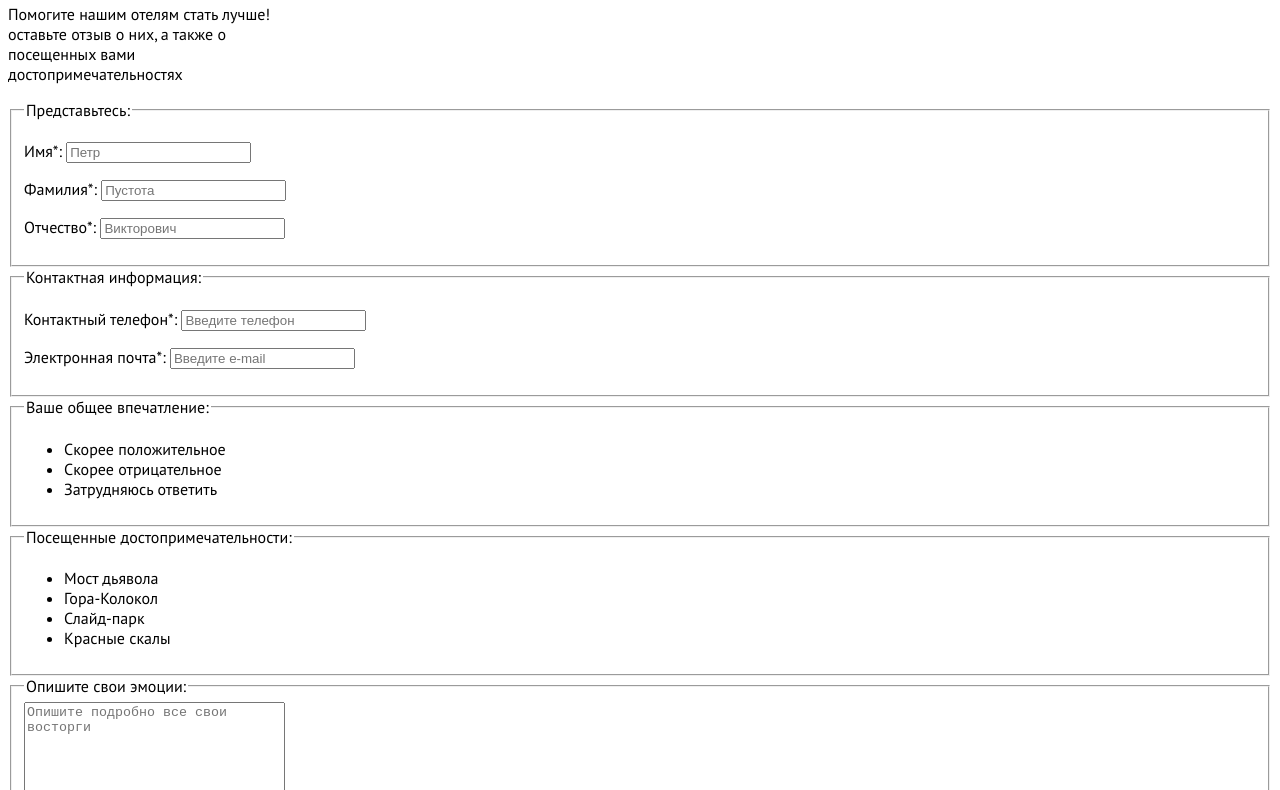
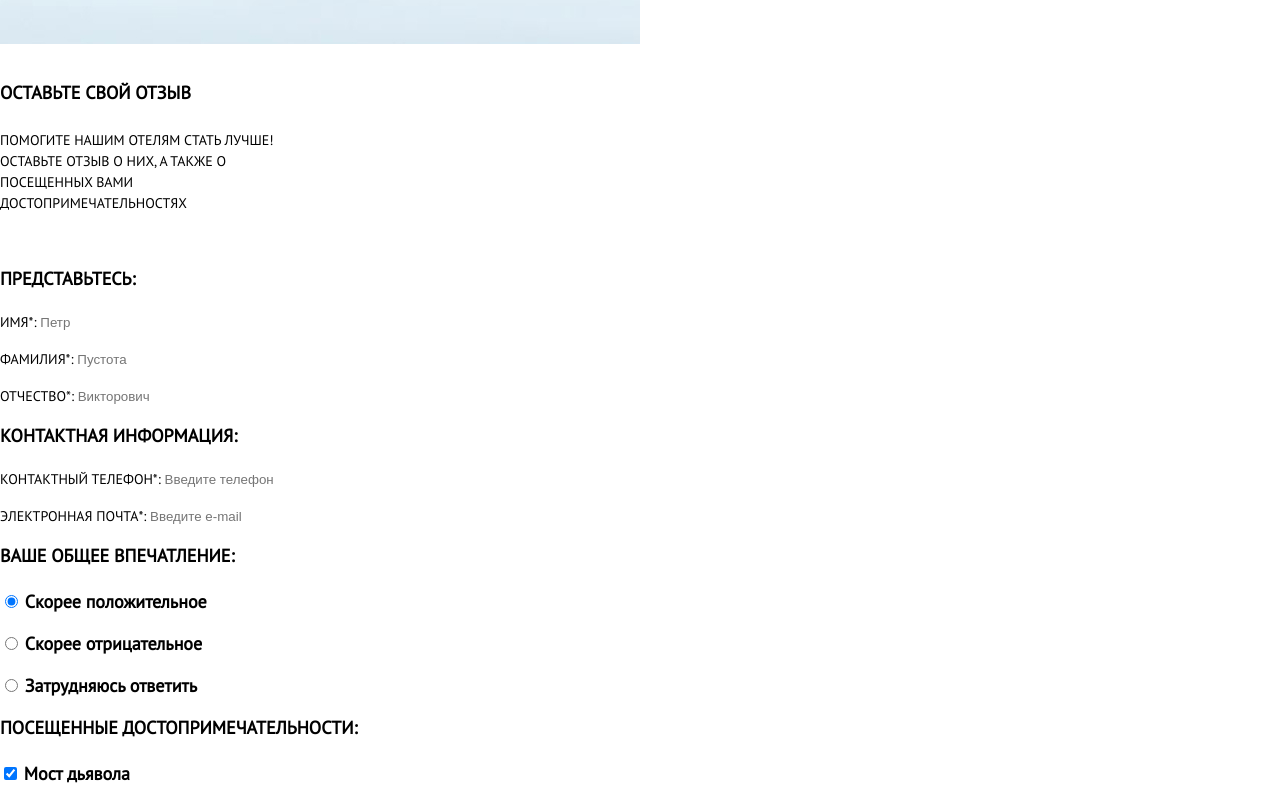
Before and after one commit to htmlacademy-adaptive/2072277-sedona-26, a website: page source/form.html in a window 1280 px wide. Shown: the part 357-1147 px from the top of the page. Drawn offline with nearby package versions, Linux system fonts and the light colour scheme; files that its build step writes are made by us from their sources; files whose address does not match are found by name.

Commit message:
Дз стилизация перед первой отправкой на проверку

```diff
--- a/source/form.html
+++ b/source/form.html
@@ -5,17 +5,17 @@
     <title>Форма отзыва</title>
     <link rel="stylesheet" href="css/style.css">
   </head>
-  <body class="page__body-form">
+  <body class="page__body">
     <header class="main-header">
       <a class="main-header__logo" href="index.html">
         <img src="img/header/menu-logo.svg" width="185" height="96" alt="Логотип сайта «Седона».">
       </a>
       <nav class="main-nav">
         <button class="main-nav__toggle" type="button">
-          <svg width="23" height="22" viewBox="0 0 23 22" fill="none" xmlns="http://www.w3.org/2000/svg">
-            <path d="M22.9 0H0V4H22.9V0Z" fill="#81B3D2"/>
-            <path d="M22.9 9H0V13H22.9V9Z" fill="#81B3D2"/>
-            <path d="M22.9 18H0V22H22.9V18Z" fill="#81B3D2"/>
+          <svg width="23" height="22" viewBox="0 0 23 22" xmlns="http://www.w3.org/2000/svg">
+            <path d="M22.9 0H0V4H22.9V0Z"/>
+            <path d="M22.9 9H0V13H22.9V9Z"/>
+            <path d="M22.9 18H0V22H22.9V18Z"/>
           </svg>
           <span class="visually-hidden">Открыть меню</span>
         </button>
@@ -37,11 +37,13 @@
         </div>
       </nav>
     </header>
-    <main class="form-container">
-      <section class="form-container__header">
+    <main class="main-container">
+      <div class="main-container__background">
         <img class="form-container__picture" src="img/catalog/sedona-logo-catalog.svg" width="229" height="39" alt="Седона">
-        <h1 class="form-container__title">Оставьте свой отзыв</h1>
-        <p class="form-container__text">Помогите нашим отелям стать лучше! <br>оставьте отзыв о них, а также о <br>посещенных вами <br>достопримечательностях</p>
+      </div>
+      <section class="intro-form">
+        <h1 class="intro-form__title">Оставьте свой отзыв</h1>
+        <p class="intro-form__text">Помогите нашим отелям стать лучше! <br>оставьте отзыв о них, а также о <br>посещенных вами <br>достопримечательностях</p>
       </section>
       <form class="form-container__field-group order-form" method="post" action="https://echo.htmlacademy.ru">
         <fieldset class="order-form__group">
@@ -75,19 +77,19 @@
           <ul class="order-form__list-radio">
             <li class="order-form__item">
               <label class="order-form__radio">
-                <input class="visually-hidden order-form__radio-input" type="radio" name="control-radio" value="1" checked>
+                <input class="order-form__radio-input" type="radio" name="control-radio" value="1" checked>
                 <span class="order-form__radio-label">Скорее положительное</span>
               </label>
             </li>
             <li class="order-form__item">
               <label class="order-form__radio">
-                <input class="visually-hidden order-form__radio-input" type="radio" name="control-radio" value="2">
+                <input class="order-form__radio-input" type="radio" name="control-radio" value="2">
                 <span class="order-form__radio-label">Скорее отрицательное</span>
               </label>
             </li>
             <li class="order-form__item">
               <label class="order-form__radio">
-                <input class="visually-hidden order-form__radio-input" type="radio" name="control-radio" value="3">
+                <input class="order-form__radio-input" type="radio" name="control-radio" value="3">
                 <span class="order-form__radio-label">Затрудняюсь ответить</span>
               </label>
             </li>
@@ -98,25 +100,25 @@
           <ul class="order-form__list-checkbox">
             <li class="order-form__item">
               <label class="order-form__checkbox">
-                <input class="visually-hidden order-form__checkbox-input" type="checkbox" name="control-checkbox" value="1" checked>
+                <input class="order-form__checkbox-input" type="checkbox" name="control-checkbox" value="1" checked>
                 <span class="order-form__checkbox-label">Мост дьявола</span>
               </label>
             </li>
             <li class="order-form__item">
               <label class="order-form__checkbox">
-                <input class="visually-hidden order-form__checkbox-input" type="checkbox" name="control-checkbox" value="2" checked>
+                <input class="order-form__checkbox-input" type="checkbox" name="control-checkbox" value="2" checked>
                 <span class="order-form__checkbox-label">Гора-Колокол</span>
               </label>
             </li>
             <li class="order-form__item">
               <label class="order-form__checkbox">
-                <input class="visually-hidden order-form__checkbox-input" type="checkbox" name="control-checkbox" value="3" checked>
+                <input class="order-form__checkbox-input" type="checkbox" name="control-checkbox" value="3" checked>
                 <span class="order-form__checkbox-label">Слайд-парк</span>
               </label>
             </li>
             <li class="order-form__item">
               <label class="order-form__checkbox">
-                <input class="visually-hidden order-form__checkbox-input" type="checkbox" name="control-checkbox" value="4">
+                <input class="order-form__checkbox-input" type="checkbox" name="control-checkbox" value="4">
                 <span class="order-form__checkbox-label">Красные скалы</span>
               </label>
             </li>
--- a/source/less/blocks/advantages.less
+++ b/source/less/blocks/advantages.less
@@ -72,15 +72,15 @@
   margin: 0;
   margin-top: 17px;
 
-  &--feature::after {
-    content: "";
-    position: absolute;
-    border-bottom: 1px solid #D6D6D6;
-    width: 100%;
-    width: 284px;
-    margin: 0;
-    left: 50px;
-  }
+  // &--feature::after {
+  //   content: "";
+  //   position: absolute;
+  //   border-bottom: 1px solid #D6D6D6;
+  //   width: 100%;
+  //   width: 284px;
+  //   margin: 0;
+  //   left: 50px;
+  // }
 }
 
 // .advantages__description--feature::after {
--- a/source/less/blocks/intro-catalog.less
+++ b/source/less/blocks/intro-catalog.less
@@ -3,6 +3,6 @@
   background-color: rgb(255, 255, 255);
   background-repeat: no-repeat;
   background-size: auto;
-  width: 902px;
+  min-width: 320px;
   height: 158px;
 }
--- /dev/null
+++ b/source/less/blocks/intro-form.less
@@ -0,0 +1,20 @@
+.intro-form__title {
+  font-size: 18px;
+  line-height: 26px;
+  font-weight: 700;
+  text-transform: uppercase;
+  // text-align: center;
+  margin: 0;
+  margin-top: 36px;
+}
+
+.intro-form__text {
+  font-size: 14px;
+  line-height: 21px;
+  font-weight: 400;
+  text-transform: uppercase;
+  // text-align: center;
+  margin: 0;
+  margin-top: 24px;
+  margin-bottom: 52px;
+}
--- a/source/less/blocks/main-container.less
+++ b/source/less/blocks/main-container.less
@@ -3,4 +3,6 @@
   background-color: rgb(255, 255, 255);
   background-repeat: no-repeat;
   background-size: auto;
+  min-width: 320px;
+  height: 158px;
 }
--- a/source/less/blocks/main-header.less
+++ b/source/less/blocks/main-header.less
@@ -35,6 +35,7 @@
 .site-list__link {
   color: #000000;
   text-decoration: none;
+  font-weight: 700;
 
   &:hover {
     color: #81B3D2;
--- /dev/null
+++ b/source/less/blocks/order-form.less
@@ -0,0 +1,97 @@
+.order-form__group {
+  border: none;
+  padding: 0;
+  margin: 0;
+}
+
+.order-form__title {
+  font-size: 18px;
+  line-height: 26px;
+  font-weight: 700;
+  text-transform: uppercase;
+  // text-align: center;
+  padding: 0;
+  margin: 0;
+  margin-bottom: 20px;
+}
+
+.order-form__item {
+  padding: 0;
+  margin: 0;
+  margin-bottom: 16px;
+}
+
+.order-form__label {
+  border: none;
+  padding: 0;
+  margin: 0;
+  text-transform: uppercase;
+}
+
+.order-form__input {
+  border: none;
+  padding: 0;
+  margin: 0;
+}
+
+.order-form__list-radio {
+  list-style-type: none;
+  padding: 0;
+  margin: 0;
+}
+
+.order-form__radio  {
+
+}
+
+.order-form__radio-input {
+
+}
+
+.order-form__radio-label {
+  font-size: 18px;
+  line-height: 26px;
+  font-weight: 700;
+}
+
+.order-form__list-checkbox {
+  list-style-type: none;
+  padding: 0;
+  margin: 0;
+}
+
+.order-form__checkbox {
+
+}
+
+.order-form__checkbox-input {
+  // width: 20px;
+  // height: 20px;
+  // border: 1px solid black;
+}
+
+.order-form__checkbox-label {
+  font-size: 18px;
+  line-height: 26px;
+  font-weight: 700;
+}
+
+.order-form__text-area {
+  margin: 0;
+  border: none;
+  background-color: #F2F2F2;
+  margin-bottom: 64px;
+}
+
+.order-form__submit {
+  font-size: 21px;
+  line-height: 26px;
+  font-weight: 700;
+  width: 281px;
+  height: 58px;
+  margin: 0;
+}
+
+.order-form__note {
+
+}
--- a/source/less/blocks/page__body.less
+++ b/source/less/blocks/page__body.less
@@ -1,4 +1,4 @@
-.body {
+.page__body {
   margin: 0;
   min-height: 100%;
   font-family: "PT Sans", sans-serif;
@@ -6,5 +6,5 @@
   line-height: 21px;
   font-weight: 400;
   color: black;
-  background-color: #F2F2F2;
+  background-color: #ffffff;
 }
--- a/source/less/style.less
+++ b/source/less/style.less
@@ -9,8 +9,10 @@
 @import "./blocks/modal.less";
 @import "./blocks/intro-catalog.less";
 @import "./blocks/gallery.less";
-@import "./blocks/video";
-@import "./global/visually-hidden";
+@import "./blocks/video.less";
+@import "./blocks/intro-form.less";
+@import "./blocks/order-form.less";
+@import "./global/visually-hidden.less";
 @import "./global/fonts.less";
 @import "./global/button.less";
 
```
Also changed, not shown: source/catalog.html (+4 -4 lines), source/index.html (+5 -3 lines).
